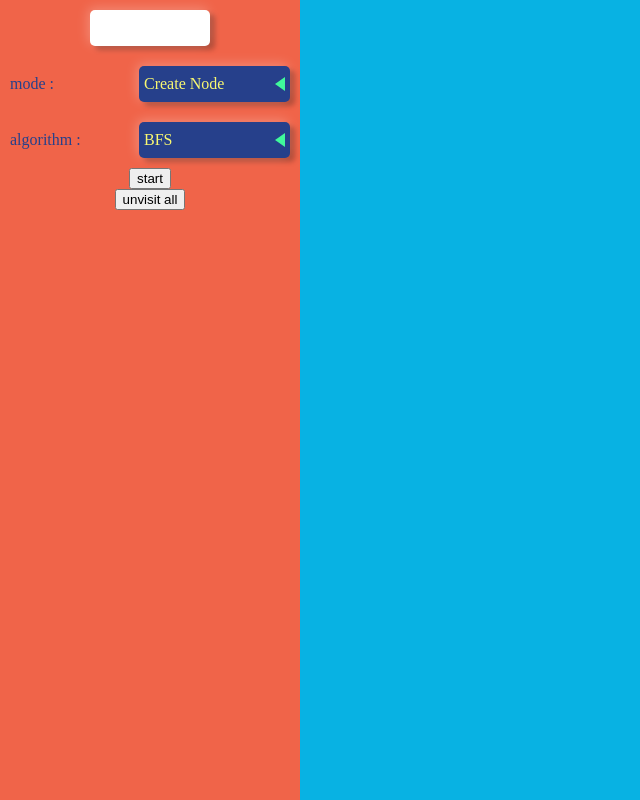
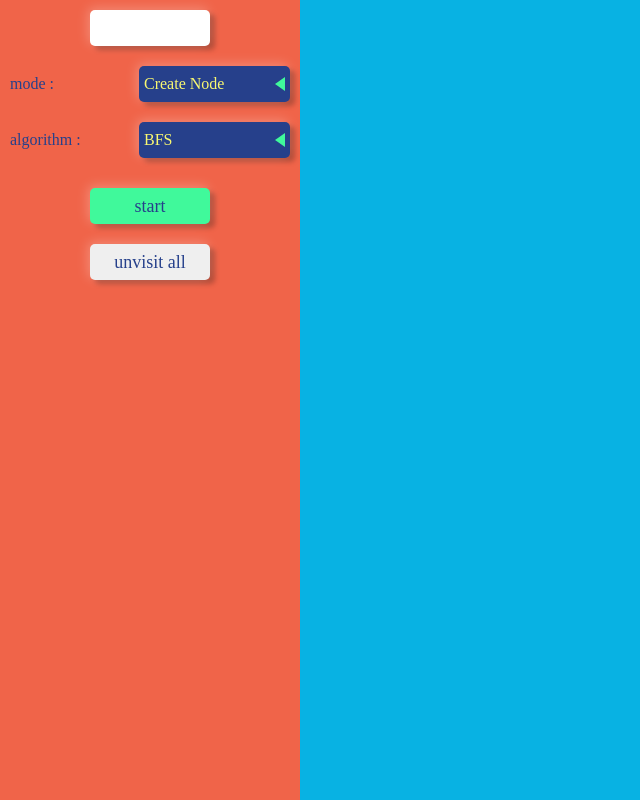
Before and after one commit to sastaachar/graphene, a React (Create React App) app: page / in a window 1280 px wide. Shown: the whole page, without its empty margins (0-640 px from the left). Built offline with nearby package versions, Linux system fonts and the light colour scheme; a web font is replaced by a local one.

Commit message:
[🔨Left Panel] : 🎨Styling updates.

```diff
--- a/src/components/pages/main/nodeManager/nodeManager.tsx
+++ b/src/components/pages/main/nodeManager/nodeManager.tsx
@@ -149,7 +149,7 @@ const NodeManager: React.FC<Props> = (props: Props) => {
       <div className="left-panel">
         <input
           type="text"
-          className="left-panel-input"
+          className="left-panel-input small-box"
           value={inputData}
           onChange={(e) => setInputData(e.target.value)}
         />
@@ -172,9 +172,13 @@ const NodeManager: React.FC<Props> = (props: Props) => {
           ></SelectSearch>
         </div>
 
-        <button onClick={updateAlgoSelection}>start</button>
+        <button className="left-panel-start small-box" onClick={updateAlgoSelection}>
+          start
+        </button>
 
-        <button onClick={() => props.unvisitAll()}>unvisit all</button>
+        <button className="small-box" onClick={() => props.unvisitAll()}>
+          unvisit all
+        </button>
       </div>
       <div className="right-panel" onClick={createNodeOnClick} ref={boardRef}>
         {Object.values(props.nodeManager.graph.nodes).map((node) => (
--- a/src/components/pages/main/nodeManager/nodemanager.scss
+++ b/src/components/pages/main/nodeManager/nodemanager.scss
@@ -14,18 +14,10 @@
     display: flex;
     flex-direction: column;
     align-items: center;
-    &-input {
-      font-family: inherit;
-      color: var(--primary-dark);
-      height: 36px;
-      width: 120px;
-      outline: none;
-      border: none;
-      border-radius: 5px;
-      box-shadow: -2px -2px 12px rgba(255, 255, 255, 0.25), 5px 4px 5px rgba(0, 0, 0, 0.25);
-      text-align: center;
-      margin: 10px;
-      padding: none;
+
+    &-start {
+      margin-top: 20px;
+      background-color: var(--green);
     }
 
     &-selection {
@@ -49,3 +41,19 @@
     }
   }
 }
+
+.small-box {
+  height: 36px;
+  width: 120px;
+  border-radius: 5px;
+  font-size: 18px;
+
+  color: var(--primary-dark);
+  font-family: inherit;
+  border: none;
+  outline: none;
+  text-align: center;
+  margin: 10px;
+  padding: none;
+  box-shadow: -2px -2px 12px rgba(255, 255, 255, 0.25), 5px 4px 5px rgba(0, 0, 0, 0.25);
+}
```
